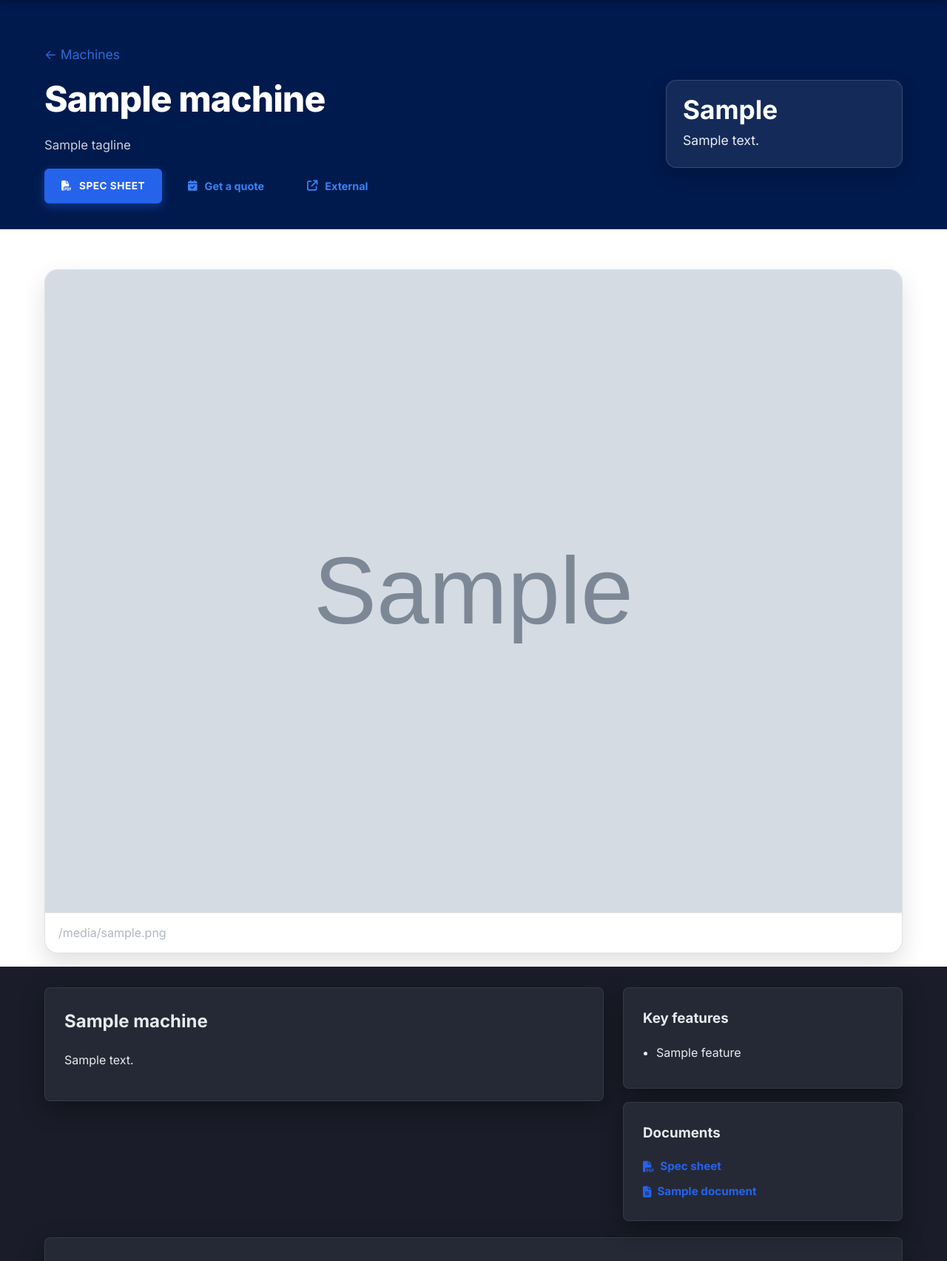
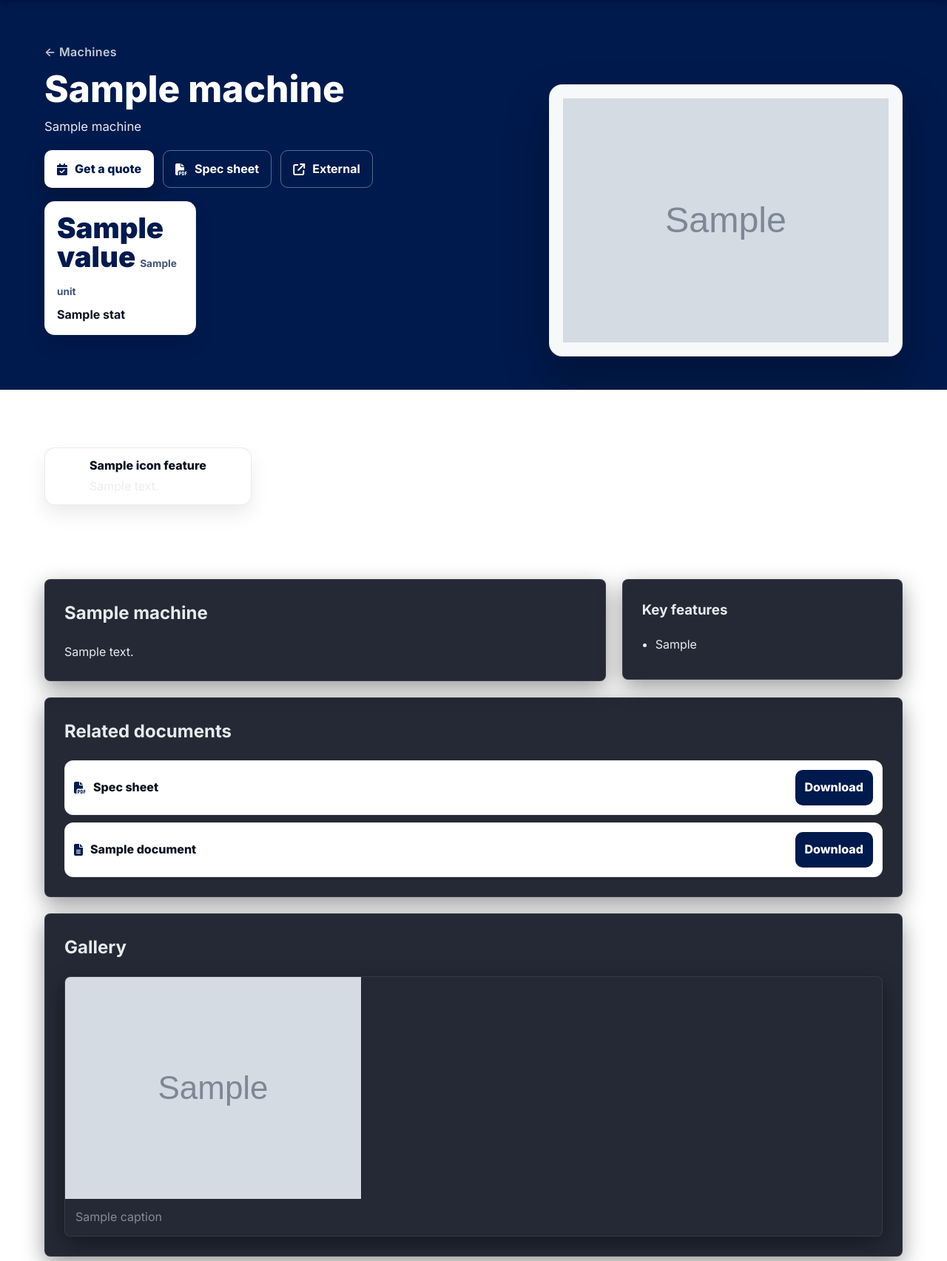
Before and after one commit to Jhdgkss/MPE_Web_Site, a Django app: template core/templates/core/machine_detail.html in a window 1280 px wide. Shown: the part 132-1837 px from the top of the page at 74% size. Run offline with Django 5.2, Linux system fonts and the light colour scheme; the template is opened without the code that fills it: most values are stand-ins (such as "Sample title", 1, 10 or a date in 2020); grey boxes marked "Sample" are stand-in pictures; some libraries are stand-ins or nearby versions.

Commit message:
Fix machine detail template hero field names

```diff
--- a/core/templates/core/machine_detail.html
+++ b/core/templates/core/machine_detail.html
@@ -6,188 +6,396 @@
 {% block content %}
 
 <style>
-  /* Machine detail layout tweaks (keeps base.html + header/blue line intact) */
-  .machine-hero-wrap{
-    display:flex;
-    flex-wrap:wrap;
-    gap:32px;
-    align-items:center;
-    justify-content:space-between;
+  /* ===========================
+     Machine page (conversion)
+     Preserves base header/nav + navy/white palette.
+     =========================== */
+
+  .mp-hero {
+    background: var(--hero-bg, #001a4d);
+    color: #fff;
+    position: relative;
+    overflow: hidden;
+    padding: 58px 0 74px 0; /* extra bottom padding for overlap */
   }
-  .machine-hero-left{ flex: 1; min-width: 280px; }
-  .machine-hero-right{ width: 320px; max-width: 100%; }
-  .machine-hero-kpi{
-    border-radius: 14px;
-    padding: 22px;
-    background: rgba(255,255,255,0.08);
-    border: 1px solid rgba(255,255,255,0.14);
-    box-shadow: 0 10px 26px rgba(0,0,0,0.18);
+
+  .mp-hero-grid {
+    display: grid;
+    grid-template-columns: 1.15fr 0.85fr;
+    gap: 36px;
+    align-items: center;
   }
-  .machine-hero-kpi strong{ display:block; font-size: 2.2rem; line-height: 1; margin-bottom: 10px; }
-  .machine-hero-kpi p{ margin:0; opacity:0.92; }
 
-  .machine-media{
-    padding: 54px 0 18px 0;
-    background: #fff;
+  .mp-eyebrow {
+    opacity: 0.85;
+    font-weight: 600;
+    letter-spacing: .02em;
+    margin: 0 0 10px 0;
   }
-  .machine-media-frame{
+
+  .mp-h1 {
+    margin: 0 0 12px 0;
+    font-size: clamp(2.1rem, 4vw, 3.1rem);
+    line-height: 1.05;
+    font-weight: 800;
+  }
+
+  .mp-sub {
+    margin: 0;
+    font-size: 1.05rem;
+    opacity: 0.9;
+    max-width: 70ch;
+  }
+
+  .mp-cta-row {
+    margin-top: 18px;
+    display: flex;
+    flex-wrap: wrap;
+    gap: 12px;
+    align-items: center;
+  }
+
+  /* Primary CTA: white (navy/white palette) */
+  .mp-cta-primary {
+    display: inline-flex;
+    align-items: center;
+    gap: 10px;
+    padding: 12px 16px;
+    border-radius: 10px;
+    font-weight: 800;
+    text-decoration: none;
+    background: #ffffff;
+    color: #001a4d;
+    border: 1px solid rgba(255,255,255,0.18);
+    box-shadow: 0 12px 26px rgba(0,0,0,0.25);
+  }
+  .mp-cta-primary:hover { filter: brightness(0.97); }
+
+  /* Secondary CTA: transparent outline */
+  .mp-cta-secondary {
+    display: inline-flex;
+    align-items: center;
+    gap: 10px;
+    padding: 12px 16px;
+    border-radius: 10px;
+    font-weight: 700;
+    text-decoration: none;
+    background: transparent;
+    color: #ffffff;
+    border: 1px solid rgba(255,255,255,0.35);
+  }
+  .mp-cta-secondary:hover { border-color: rgba(255,255,255,0.55); }
+
+  /* Hero image: breaks grid and overlaps section bottom */
+  .mp-hero-media {
+    position: relative;
+    display: flex;
+    justify-content: center;
+  }
+
+  .mp-hero-media-card {
+    background: #f7f8fa;
     border-radius: 18px;
-    overflow: hidden;
-    background: #f2f4f7;
+    padding: 18px;
+    width: min(560px, 100%);
+    transform: translateY(42px);
+    box-shadow: 0 30px 60px rgba(0,0,0,0.28);
     border: 1px solid rgba(0,0,0,0.08);
-    box-shadow: 0 14px 32px rgba(0,0,0,0.12);
   }
-  .machine-media-frame img{
-    width:100%;
-    height:auto;
-    display:block;
+
+  .mp-hero-media-card img {
+    width: 100%;
+    height: auto;
+    display: block;
     object-fit: contain;
   }
-  .machine-media-caption{
-    padding: 14px 18px;
-    background: #fff;
-    border-top: 1px solid rgba(0,0,0,0.06);
+
+  .mp-section {
+    padding: 56px 0;
+    background: #ffffff;
   }
 
-  .machine-section{ padding-top: 28px; }
-  .machine-grid{
-    display:grid;
+  .mp-stats {
+    display: grid;
+    grid-template-columns: repeat(3, minmax(0, 1fr));
+    gap: 16px;
+    margin-top: 18px;
+  }
+  .mp-stat {
+    border-radius: 14px;
+    border: 1px solid rgba(0,0,0,0.08);
+    background: #ffffff;
+    box-shadow: 0 12px 26px rgba(0,0,0,0.10);
+    padding: 16px 16px 14px 16px;
+  }
+  .mp-stat-value {
+    font-weight: 900;
+    font-size: 2.4rem;
+    line-height: 1;
+    color: #001a4d;
+    margin: 0;
+  }
+  .mp-stat-label {
+    margin: 8px 0 0 0;
+    font-weight: 700;
+    color: #0b1220;
+  }
+  .mp-stat-unit {
+    font-size: 0.85rem;
+    opacity: 0.75;
+    margin-left: 6px;
+    font-weight: 700;
+  }
+
+  .mp-features {
+    margin-top: 22px;
+    display: grid;
+    grid-template-columns: repeat(4, minmax(0, 1fr));
+    gap: 14px;
+  }
+  .mp-feature {
+    border-radius: 14px;
+    border: 1px solid rgba(0,0,0,0.08);
+    background: #ffffff;
+    padding: 14px 14px 12px 14px;
+    box-shadow: 0 12px 26px rgba(0,0,0,0.08);
+    display: grid;
+    grid-template-columns: 34px 1fr;
+    gap: 12px;
+    align-items: start;
+  }
+  .mp-feature i {
+    font-size: 1.25rem;
+    color: #001a4d;
+    margin-top: 2px;
+  }
+  .mp-feature-title {
+    margin: 0;
+    font-weight: 800;
+    color: #0b1220;
+    line-height: 1.15;
+  }
+  .mp-feature-text {
+    margin: 6px 0 0 0;
+    opacity: 0.85;
+  }
+
+  .mp-content-grid {
+    display: grid;
     grid-template-columns: 2fr 1fr;
-    gap: 26px;
-    align-items:start;
+    gap: 22px;
+    align-items: start;
+    margin-top: 26px;
   }
-  @media (max-width: 980px){
-    .machine-grid{ grid-template-columns: 1fr; }
-    .machine-hero-right{ width: 100%; }
+
+  .mp-doclist {
+    display: flex;
+    flex-direction: column;
+    gap: 10px;
+  }
+  .mp-doc {
+    display: flex;
+    align-items: center;
+    justify-content: space-between;
+    gap: 12px;
+    border: 1px solid rgba(0,0,0,0.08);
+    border-radius: 12px;
+    padding: 12px 12px;
+    background: #ffffff;
+  }
+  .mp-doc-left {
+    display:flex;
+    align-items:center;
+    gap:10px;
+    min-width: 0;
+  }
+  .mp-doc-title {
+    font-weight: 800;
+    color: #0b1220;
+    white-space: nowrap;
+    overflow: hidden;
+    text-overflow: ellipsis;
+  }
+  .mp-doc a {
+    text-decoration: none;
+  }
+  .mp-doc-btn {
+    border-radius: 10px;
+    padding: 10px 12px;
+    background: #001a4d;
+    color: #ffffff;
+    font-weight: 800;
+    border: 1px solid rgba(0,0,0,0.08);
+    white-space: nowrap;
+  }
+
+  .mp-bottom-cta {
+    background: #001a4d;
+    color: #fff;
+    padding: 54px 0;
+  }
+  .mp-bottom-cta h2 { margin: 0 0 10px 0; }
+  .mp-bottom-cta p { margin: 0; opacity: 0.9; max-width: 70ch; }
+
+  @media (max-width: 980px) {
+    .mp-hero-grid { grid-template-columns: 1fr; }
+    .mp-hero-media-card { transform: translateY(26px); }
+    .mp-stats { grid-template-columns: 1fr; }
+    .mp-features { grid-template-columns: 1fr 1fr; }
+    .mp-content-grid { grid-template-columns: 1fr; }
   }
 </style>
 
-<!-- HERO (blue background) - text + actions only -->
-<section class="simple-hero" style="padding-bottom: 34px;">
+<!-- HERO (navy) -->
+<section class="mp-hero">
   <div class="container">
-    <div class="machine-hero-wrap">
-      <div class="machine-hero-left">
-        <p class="muted" style="margin:0 0 8px 0;">
-          <a href="{% url 'machines_list' %}" style="text-decoration:none;">← Machines</a>
+    <div class="mp-hero-grid">
+
+      <div>
+        <p class="mp-eyebrow">
+          <a href="{% url 'machines_list' %}" style="color:#fff; text-decoration:none; opacity:.9;">← Machines</a>
         </p>
 
-        <h1 style="margin:0 0 10px 0;">{{ machine.hero_heading|default:machine.name }}</h1>
+        <h1 class="mp-h1">
+          {{ machine.hero_title|default:machine.name }}
+        </h1>
 
-        {% if machine.hero_subheading or machine.tagline %}
-          <p class="muted" style="font-size:1.05rem; max-width: 70ch; margin: 0;">
-            {{ machine.hero_subheading|default:machine.tagline }}
+        {% if machine.hero_subtitle or machine.tagline %}
+          <p class="mp-sub">
+            {{ machine.hero_subtitle|default:machine.tagline }}
           </p>
         {% endif %}
 
-        <div style="display:flex; flex-wrap:wrap; gap:12px; margin-top:18px;">
+        <div class="mp-cta-row">
+          <a class="mp-cta-primary" href="{% url 'contact' %}?machine={{ machine.slug|urlencode }}">
+            <i class="fa-solid fa-calendar-check"></i> Get a quote
+          </a>
+
           {% if machine.spec_pdf %}
-            <a class="btn btn--primary" href="{{ machine.spec_pdf.url }}" target="_blank" rel="noopener">
+            <a class="mp-cta-secondary" href="{{ machine.spec_pdf.url }}" target="_blank" rel="noopener">
               <i class="fa-solid fa-file-pdf"></i> Spec sheet
             </a>
           {% endif %}
-          <a class="btn" href="{% url 'contact' %}">
-            <i class="fa-solid fa-calendar-check"></i> Get a quote
-          </a>
+
           {% if machine.external_link %}
-            <a class="btn" href="{{ machine.external_link }}" target="_blank" rel="noopener">
+            <a class="mp-cta-secondary" href="{{ machine.external_link }}" target="_blank" rel="noopener">
               <i class="fa-solid fa-arrow-up-right-from-square"></i> External
             </a>
           {% endif %}
         </div>
+
+        {% if stats %}
+          <div class="mp-stats">
+            {% for s in stats|slice:":3" %}
+              <div class="mp-stat">
+                <p class="mp-stat-value">
+                  {{ s.value }}{% if s.unit %}<span class="mp-stat-unit">{{ s.unit }}</span>{% endif %}
+                </p>
+                <p class="mp-stat-label">{{ s.label }}</p>
+              </div>
+            {% endfor %}
+          </div>
+        {% endif %}
       </div>
 
-      <!-- Optional KPI card (shown only if you add something meaningful) -->
-      {% if machine.kpi_value or machine.kpi_text %}
-      <div class="machine-hero-right">
-        <div class="machine-hero-kpi">
-          {% if machine.kpi_value %}<strong>{{ machine.kpi_value }}</strong>{% endif %}
-          {% if machine.kpi_text %}<p>{{ machine.kpi_text }}</p>{% endif %}
+      <div class="mp-hero-media">
+        <div class="mp-hero-media-card">
+          {% if machine.hero_image %}
+            <img src="{{ machine.hero_image.url }}" alt="{{ machine.name }}">
+          {% elif machine.image %}
+            <img src="{{ machine.image.url }}" alt="{{ machine.name }}">
+          {% endif %}
         </div>
       </div>
-      {% endif %}
+
     </div>
   </div>
 </section>
 
-<!-- BIG PRODUCT IMAGE (white section) -->
-<section class="machine-media">
+<!-- KEY FEATURES (icon grid) -->
+{% if icon_features %}
+<section class="mp-section">
   <div class="container">
-    <div class="machine-media-frame">
-      {% if machine.hero_image %}
-        <img src="{{ machine.hero_image.url }}" alt="{{ machine.name }}">
-      {% elif machine.image %}
-        <img src="{{ machine.image.url }}" alt="{{ machine.name }}">
-      {% else %}
-        <img src="{% static 'assets/image-coming-soon.png' %}" alt="">
-      {% endif %}
-      {% if machine.image_caption %}
-      <div class="machine-media-caption">
-        <p class="muted" style="margin:0;">{{ machine.image_caption }}</p>
+    <div class="mp-features">
+      {% for f in icon_features|slice:":4" %}
+        <div class="mp-feature">
+          <div><i class="{{ f.icon_class }}"></i></div>
+          <div>
+            <p class="mp-feature-title">{{ f.title }}</p>
+            <p class="mp-feature-text">{{ f.short_text }}</p>
           </div>
-      {% endif %}
+        </div>
+      {% endfor %}
     </div>
   </div>
 </section>
+{% endif %}
 
-<!-- CONTENT -->
-<section class="simple-section machine-section">
+<!-- MAIN CONTENT -->
+<section class="mp-section" style="padding-top: 18px;">
   <div class="container">
 
-    <div class="machine-grid">
-      <div>
+    <div class="mp-content-grid">
       <div class="card">
         <div class="card__pad">
-            <h2 style="margin-top:0;">{{ machine.overview_title|default:"Overview" }}</h2>
+          {% if machine.overview_title %}
+            <h2 style="margin-top:0;">{{ machine.overview_title }}</h2>
+          {% endif %}
           {% if machine.overview_body %}
-              <p style="white-space: pre-line;">{{ machine.overview_body }}</p>
+            <p style="white-space: pre-line; margin:0;">{{ machine.overview_body }}</p>
           {% elif machine.description %}
-              <p style="white-space: pre-line;">{{ machine.description }}</p>
-            {% else %}
-              <p class="muted">Add an overview in Admin → Machine products.</p>
-            {% endif %}
-          </div>
-        </div>
-      </div>
-
-      <aside>
-        <div class="card">
-          <div class="card__pad">
-            <h3 style="margin-top:0;">Key features</h3>
-            {% if features %}
-              <ul style="margin:0; padding-left:18px;">
-                {% for f in features %}
-                  <li style="margin: 0 0 8px 0;">{{ f }}</li>
-                {% endfor %}
-              </ul>
-            {% else %}
-              <p class="muted">Add features in Admin (one per line).</p>
+            <p style="white-space: pre-line; margin:0;">{{ machine.description }}</p>
           {% endif %}
         </div>
       </div>
 
-        <div class="card" style="margin-top:18px;">
+      {% if bullet_features %}
+      <aside class="card">
         <div class="card__pad">
-            <h3 style="margin-top:0;">Documents</h3>
-            <div style="display:flex; flex-direction:column; gap:10px;">
+          <h3 style="margin-top:0;">Key features</h3>
+          <ul style="margin:0; padding-left:18px;">
+            {% for f in bullet_features %}
+              <li style="margin:0 0 8px 0;">{{ f }}</li>
+            {% endfor %}
+          </ul>
+        </div>
+      </aside>
+      {% endif %}
+    </div>
+
+    <!-- RELATED DOCUMENTS (clean list, hidden when empty) -->
+    {% if machine.spec_pdf or machine.documents.all %}
+      <div class="card" style="margin-top:22px;">
+        <div class="card__pad">
+          <h2 style="margin-top:0;">Related documents</h2>
+
+          <div class="mp-doclist">
             {% if machine.spec_pdf %}
-                <a class="link" href="{{ machine.spec_pdf.url }}" target="_blank" rel="noopener">
-                  <i class="fa-solid fa-file-pdf"></i> Spec sheet
-                </a>
+              <div class="mp-doc">
+                <div class="mp-doc-left">
+                  <i class="fa-solid fa-file-pdf" style="color:#001a4d;"></i>
+                  <div class="mp-doc-title">Spec sheet</div>
+                </div>
+                <a class="mp-doc-btn" href="{{ machine.spec_pdf.url }}" target="_blank" rel="noopener">Download</a>
+              </div>
             {% endif %}
+
             {% for d in machine.documents.all %}
               {% if d.link %}
-                  <a class="link" href="{{ d.link }}" target="_blank" rel="noopener">
-                    <i class="fa-solid fa-file-lines"></i> {{ d.title }}
-                  </a>
+                <div class="mp-doc">
+                  <div class="mp-doc-left">
+                    <i class="fa-solid fa-file-lines" style="color:#001a4d;"></i>
+                    <div class="mp-doc-title">{{ d.title }}</div>
+                  </div>
+                  <a class="mp-doc-btn" href="{{ d.link }}" target="_blank" rel="noopener">Download</a>
+                </div>
               {% endif %}
-              {% empty %}
-                <p class="muted" style="margin:0;">No documents added yet.</p>
             {% endfor %}
           </div>
+
         </div>
       </div>
-      </aside>
-    </div>
+    {% endif %}
 
     {% if machine.gallery_images.all %}
       <div class="card" style="margin-top:22px;">
@@ -229,7 +437,7 @@
                 </div>
                 {% if v.title %}
                   <div class="card__pad" style="padding:12px 14px;">
-                    <p style="margin:0; font-weight:700;">{{ v.title }}</p>
+                    <p style="margin:0; font-weight:800;">{{ v.title }}</p>
                   </div>
                 {% endif %}
               </div>
@@ -242,4 +450,25 @@
   </div>
 </section>
 
+<!-- BOTTOM CTA (navy) -->
+<section class="mp-bottom-cta">
+  <div class="container" style="display:flex; flex-wrap:wrap; gap:18px; align-items:center; justify-content:space-between;">
+    <div>
+      {% if machine.hero_title %}
+        <h2>{{ machine.hero_title }}</h2>
+      {% else %}
+        <h2>{{ machine.name }}</h2>
+      {% endif %}
+      {% if machine.hero_subtitle or machine.tagline %}
+        <p>{{ machine.hero_subtitle|default:machine.tagline }}</p>
+      {% endif %}
+    </div>
+    <div>
+      <a class="mp-cta-primary" href="{% url 'contact' %}?machine={{ machine.slug|urlencode }}">
+        <i class="fa-solid fa-calendar-check"></i> Get a quote
+      </a>
+    </div>
+  </div>
+</section>
+
 {% endblock %}
```
Also changed, not shown: core/migrations/0053_machineproduct_pages.py, core/migrations/0055_fix_machineproduct_slug_unique.py (deleted), core/migrations/0055_populate_machineproduct_slugs.py (added), core/migrations/0056_make_machineproduct_slug_unique.py (added), core/migrations/0057_machineproduct_stats_features.py (added), core/migrations/0058_alter_machineproductdocument_options_and_more.py (added). Lines whose indentation alone changed are shown as unchanged.
